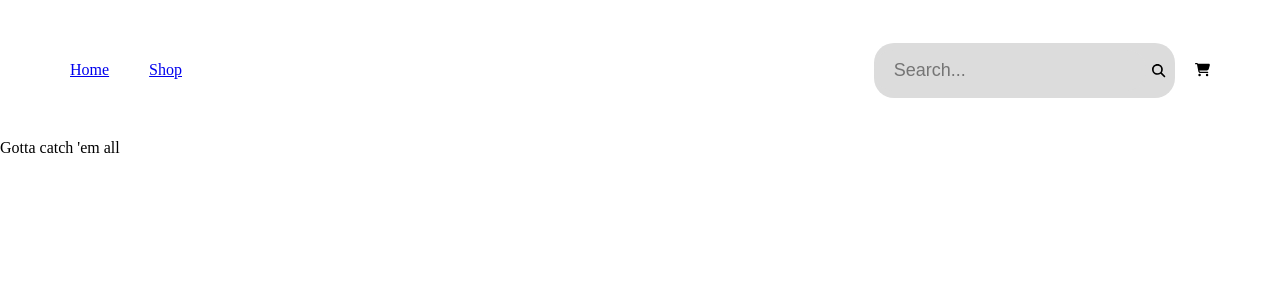
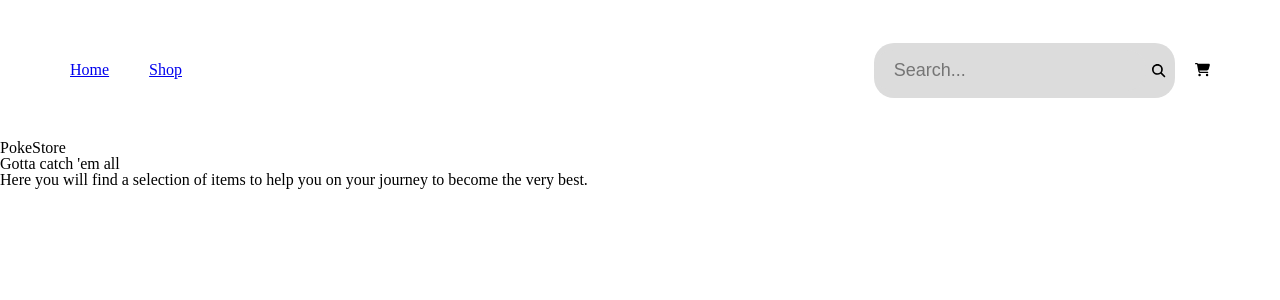
Before and after one commit to julianchso/odin-shopping-cart, a React (Vite) app: page / in a window 1280 px wide. Shown: the top 300 px of the page. Built offline with nearby package versions, Linux system fonts and the light colour scheme.

Commit message:
add initial PokeAPI call for item names

```diff
--- a/src/routes/bodySection/card.jsx
+++ b/src/routes/bodySection/card.jsx
@@ -1,6 +1,6 @@
 import './card.css';
 
-export default function Card({ name, sprite, type }) {
+export default function Card({ name, png, type }) {
   return (
     <div className='cardContainer'>
       <div></div>
--- a/src/routes/home.jsx
+++ b/src/routes/home.jsx
@@ -3,7 +3,11 @@
 export default function Home() {
   return (
     <div className='homeContainer'>
-      <h1>Gotta catch 'em all</h1>
+      <h1>PokeStore</h1>
+      <h2>Gotta catch 'em all</h2>
+      <h3>
+        Here you will find a selection of items to help you on your journey to become the very best.
+      </h3>
     </div>
   );
 }
--- a/src/routes/services and helpers/getItem.jsx
+++ b/src/routes/services and helpers/getItem.jsx
@@ -1,26 +1,42 @@
 import { useEffect, useState } from 'react';
 
 export default function GetItemName() {
-  const [pokeItem, setPokeItem] = useState([]);
+  const pokeItem = [];
+  const [pokeItemDetail, setPokeItemDetail] = useState([]);
+  const limit = 10;
 
   useEffect(() => {
-    // fetch pokemon name
-    const url = 'https://pokeapi.co/api/v2/item?limit=150&offset=0';
+    // fetch item name
+    const url = `https://pokeapi.co/api/v2/item?limit=${limit}&offset=0`;
     fetch(url, { mode: 'cors' })
       .then((response) => response.json())
       .then((data) => {
-        setPokeItem(data.results);
-        console.log(data.results);
-      });
+        for (let i = 0; i < limit; i++) {
+          pokeItem.push(data.results);
+        }
+      })
+      // .then(() => {
+      //   Promise.all(
+      //     pokeItemUrl.map((url) =>
+      //       fetch(url).then((response) =>
+      //         response.json().then((data) => {
+      //           console.log(data); // setPokeItemDetail();
+      //         })
+      //       )
+      //     )
+      //   );
+      // })
+      .catch((e) => console.error(e));
+    console.log(pokeItem);
   }, []);
 
-  const itemList = pokeItem.map((pokeItem) => {
-    return <li key={pokeItem.name}>{pokeItem.name}</li>;
-  });
+  // const itemList = pokeItem.map((pokeItem) => {
+  //   return <li key={pokeItem.name}>{pokeItem.name}</li>;
+  // });
 
-  return (
-    <>
-      <div className='gridContainer'>{<ul>{itemList}</ul>}</div>
-    </>
-  );
+  // return (
+  //   <>
+  //     <div className='gridContainer'>{<ul>{itemList}</ul>}</div>
+  //   </>
+  // );
 }
```
